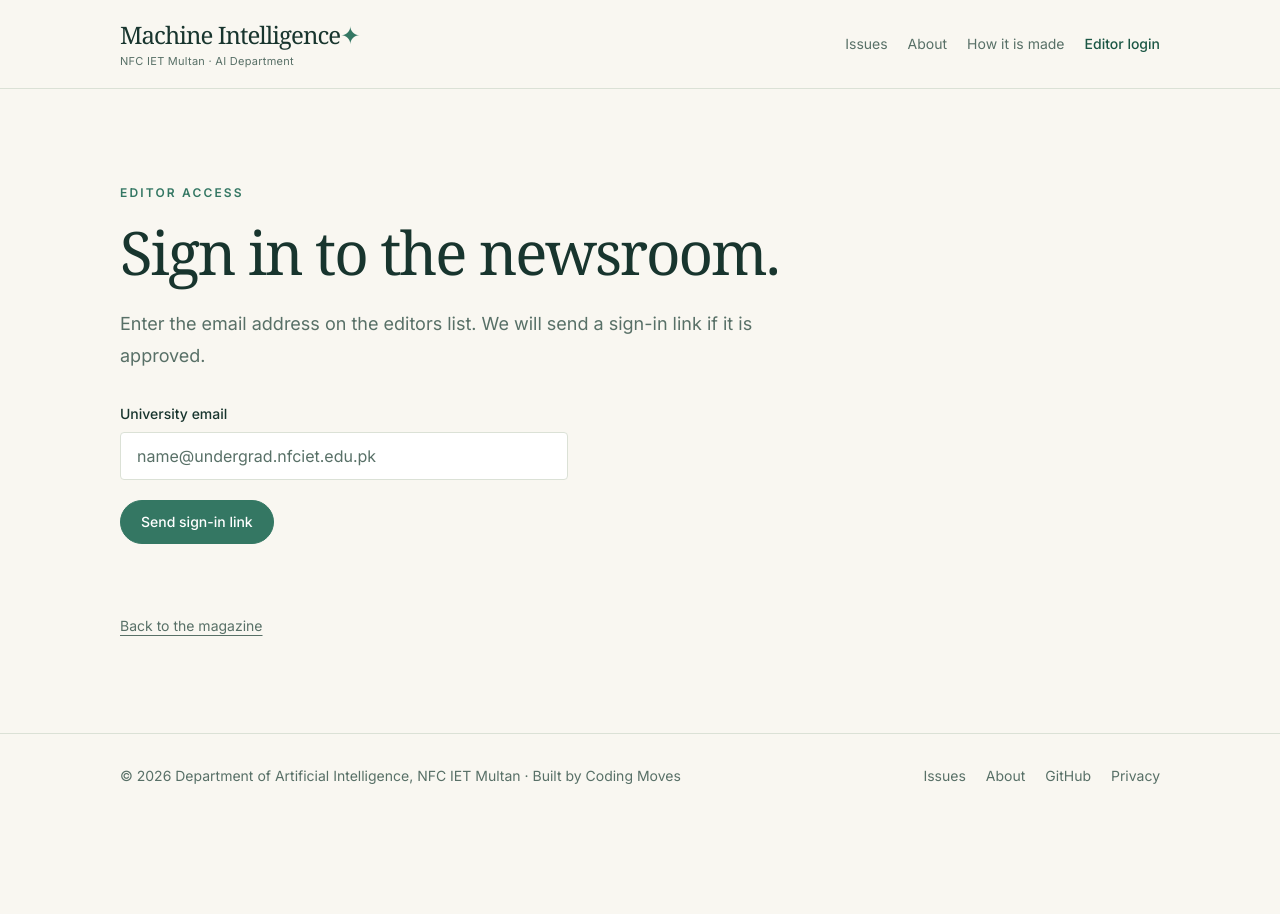
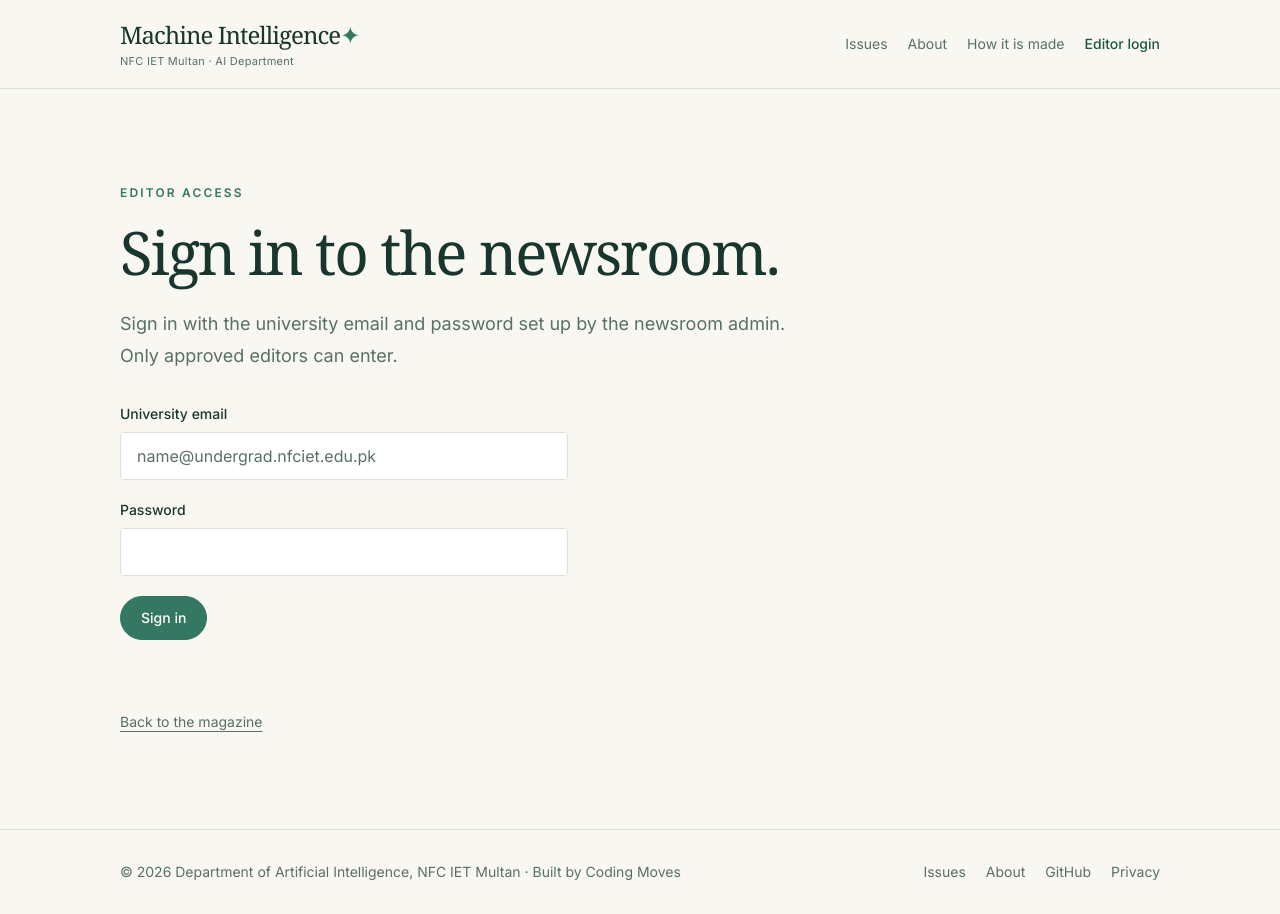
Before and after one commit to Coding-Moves/machine-intelligence-app, a Next.js app: page /login in a window 1280 px wide. Before the commit the page ends 818 px from the top, so only its background shows below. Built offline with nearby package versions, Linux system fonts and the light colour scheme; no server answers.

Commit message:
feat: use Supabase password sign-in for editors

```diff
--- a/app/login/actions.ts
+++ b/app/login/actions.ts
@@ -1,56 +1,53 @@
 "use server";
 
+import { redirect } from "next/navigation";
 import { z } from "zod";
 import { siteCopy } from "@/content/site";
-import { getPublicEnv } from "@/lib/env";
-import { createSupabaseAdminClient } from "@/lib/supabase/admin";
 import { createSupabaseServerClient } from "@/lib/supabase/server";
 
 export type LoginActionState = {
   message: string;
-  kind: "error" | "success" | "";
+  kind: "error" | "";
 };
 
-export async function sendMagicLink(
+export async function signInEditor(
   _previousState: LoginActionState,
   formData: FormData,
 ): Promise<LoginActionState> {
   const parsedEmail = z.string().trim().email().safeParse(formData.get("email"));
+  const parsedPassword = z.string().min(1).safeParse(formData.get("password"));
   if (!parsedEmail.success) {
     return { message: siteCopy.login.invalidEmail, kind: "error" };
   }
+  if (!parsedPassword.success) {
+    return { message: siteCopy.login.genericError, kind: "error" };
+  }
 
   const email = parsedEmail.data.toLowerCase();
-  const admin = createSupabaseAdminClient();
-  const { data: editor, error: lookupError } = await admin
+  const supabase = await createSupabaseServerClient();
+  const { data, error: signInError } = await supabase.auth.signInWithPassword({
+    email,
+    password: parsedPassword.data,
+  });
+
+  if (signInError || !data.user?.email) {
+    return { message: siteCopy.login.genericError, kind: "error" };
+  }
+
+  const { data: editor, error: editorError } = await supabase
     .from("editors")
     .select("email")
     .eq("email", email)
     .maybeSingle();
 
-  if (lookupError) {
-    return { message: siteCopy.login.checkInbox, kind: "success" };
-  }
-  if (!editor) {
-    return { message: siteCopy.login.checkInbox, kind: "success" };
+  if (
+    editorError ||
+    !editor ||
+    data.user.email.toLowerCase() !== email
+  ) {
+    await supabase.auth.signOut();
+    return { message: siteCopy.login.genericError, kind: "error" };
   }
 
-  const { NEXT_PUBLIC_SITE_URL } = getPublicEnv();
-  const callbackUrl = new URL("/auth/callback", NEXT_PUBLIC_SITE_URL);
-  callbackUrl.searchParams.set("next", "/desk");
-
-  const supabase = await createSupabaseServerClient();
-  const { error } = await supabase.auth.signInWithOtp({
-    email,
-    options: {
-      emailRedirectTo: callbackUrl.toString(),
-      shouldCreateUser: true,
-    },
-  });
-
-  if (error) {
-    return { message: siteCopy.login.checkInbox, kind: "success" };
-  }
-
-  return { message: siteCopy.login.checkInbox, kind: "success" };
+  redirect("/desk");
 }
--- a/app/login/login-form.tsx
+++ b/app/login/login-form.tsx
@@ -2,7 +2,7 @@
 
 import { useActionState } from "react";
 import type { LoginActionState } from "@/app/login/actions";
-import { sendMagicLink } from "@/app/login/actions";
+import { signInEditor } from "@/app/login/actions";
 import { siteCopy } from "@/content/site";
 import { Button } from "@/components/ui/button";
 
@@ -10,7 +10,7 @@ const initialState: LoginActionState = { message: "", kind: "" };
 
 export function LoginForm() {
   const [state, formAction, pending] = useActionState(
-    sendMagicLink,
+    signInEditor,
     initialState,
   );
 
@@ -31,9 +31,23 @@ export function LoginForm() {
         required
         type="email"
       />
+      <label
+        className="mb-2 mt-5 block text-sm font-medium text-ink"
+        htmlFor="password"
+      >
+        {siteCopy.login.password}
+      </label>
+      <input
+        autoComplete="current-password"
+        className="min-h-12 w-full rounded border border-line bg-white px-4 text-base text-ink placeholder:text-muted focus-visible:border-leaf"
+        id="password"
+        name="password"
+        required
+        type="password"
+      />
       <div className="mt-5">
         <Button type="submit" disabled={pending}>
-          {pending ? siteCopy.login.sending : siteCopy.login.submit}
+          {pending ? siteCopy.login.signingIn : siteCopy.login.submit}
         </Button>
       </div>
       <p
--- a/components/editor-management.tsx
+++ b/components/editor-management.tsx
@@ -62,7 +62,7 @@ export function AddEditorForm() {
       </label>
       <div className="flex items-end">
         <Button type="submit" disabled={pending}>
-          {pending ? siteCopy.login.sending : siteCopy.desk.addEditor}
+          {pending ? siteCopy.desk.savingEditor : siteCopy.desk.addEditor}
         </Button>
       </div>
       <p className="text-xs leading-5 text-muted md:col-span-3">
--- a/content/site.ts
+++ b/content/site.ts
@@ -131,7 +131,7 @@ export const siteCopy = {
       "The site does not use advertising trackers or analytics cookies.",
     editorTitle: "Editor accounts",
     editorText:
-      "An editor's email address is used to send a sign-in link and to decide whether that person is on the editor list. It is not shown on public pages.",
+      "An editor's email address is used to sign in and to check whether that person is on the editor list. It is not shown on public pages.",
     storageTitle: "Issue files",
     storageText:
       "Published issue files may be publicly available. Draft files are kept in private storage for editors.",
@@ -155,18 +155,17 @@ export const siteCopy = {
     eyebrow: "Editor access",
     title: "Sign in to the newsroom.",
     intro:
-      "Enter the email address on the editors list. We will send a sign-in link if it is approved.",
+      "Sign in with the university email and password set up by the newsroom admin. Only approved editors can enter.",
     email: "University email",
     placeholder: "name@undergrad.nfciet.edu.pk",
-    submit: "Send sign-in link",
-    sending: "Sending link…",
-    sent: "Check your inbox for a sign-in link.",
+    password: "Password",
+    submit: "Sign in",
+    signingIn: "Signing in…",
     invalidEmail: "Enter a valid email address.",
     notEditor: "This email isn't on the editors list. Ask the admin to add you.",
     genericError:
-      "We could not send the sign-in link. Check the address and try again.",
+      "Email or password is incorrect, or your account is not set up. Ask the newsroom admin for help.",
     back: "Back to the magazine",
-    checkInbox: "If the address is on the editors list, a sign-in link will arrive shortly.",
   },
   desk: {
     title: "Editor desk",
@@ -199,12 +198,14 @@ export const siteCopy = {
     issuesTitle: "Issues",
     issuesIntro: "View the editions stored for the magazine.",
     editorsTitle: "Editors",
-    editorsIntro: "Only add current NFC-IET students. Their email address will be used for sign-in.",
+    editorsIntro:
+      "Only add current NFC-IET students. Each editor also needs a Supabase Auth account with a password.",
     approve: "Approve",
     reject: "Not this one",
     edit: "Edit",
     restore: "Bring it back",
     addEditor: "Add editor",
+    savingEditor: "Saving…",
     removeEditor: "Remove",
     noStories: "No stories to review.",
     noRejected: "No rejected stories.",
@@ -226,7 +227,8 @@ export const siteCopy = {
     },
     editorName: "Student name",
     editorEmail: "University email",
-    editorAddHelp: "Add a current NFC-IET student to the editor allowlist.",
+    editorAddHelp:
+      "This adds the email to the allowlist. Then create that person's Supabase Auth account and password in the Supabase Dashboard.",
     editorCreated: "Editor added.",
     editorRemoved: "Editor removed.",
     editorDuplicate: "That email is already on the editor list.",
```
Also changed, not shown: 3 other files (tests, documents, lock files or other folders).
